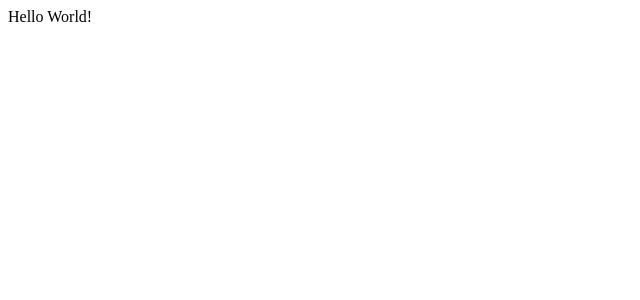
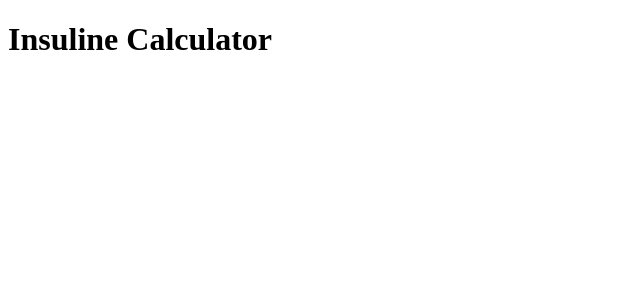
Before and after one commit to Derion23/insulin-calculator, a React (Create React App) app: page / in a window 1280 px wide. Shown: the top 300 px of the page, without its empty margins (0-640 px from the left). Built offline with nearby package versions, Linux system fonts and the light colour scheme.

Commit message:
added heading

```diff
--- a/src/App.js
+++ b/src/App.js
@@ -3,7 +3,7 @@ import React from 'react'
 export default function App() {
     return (
         <div>
-            Hello World!
+            <h1>Insuline Calculator</h1>
         </div>
     )
 }
```
